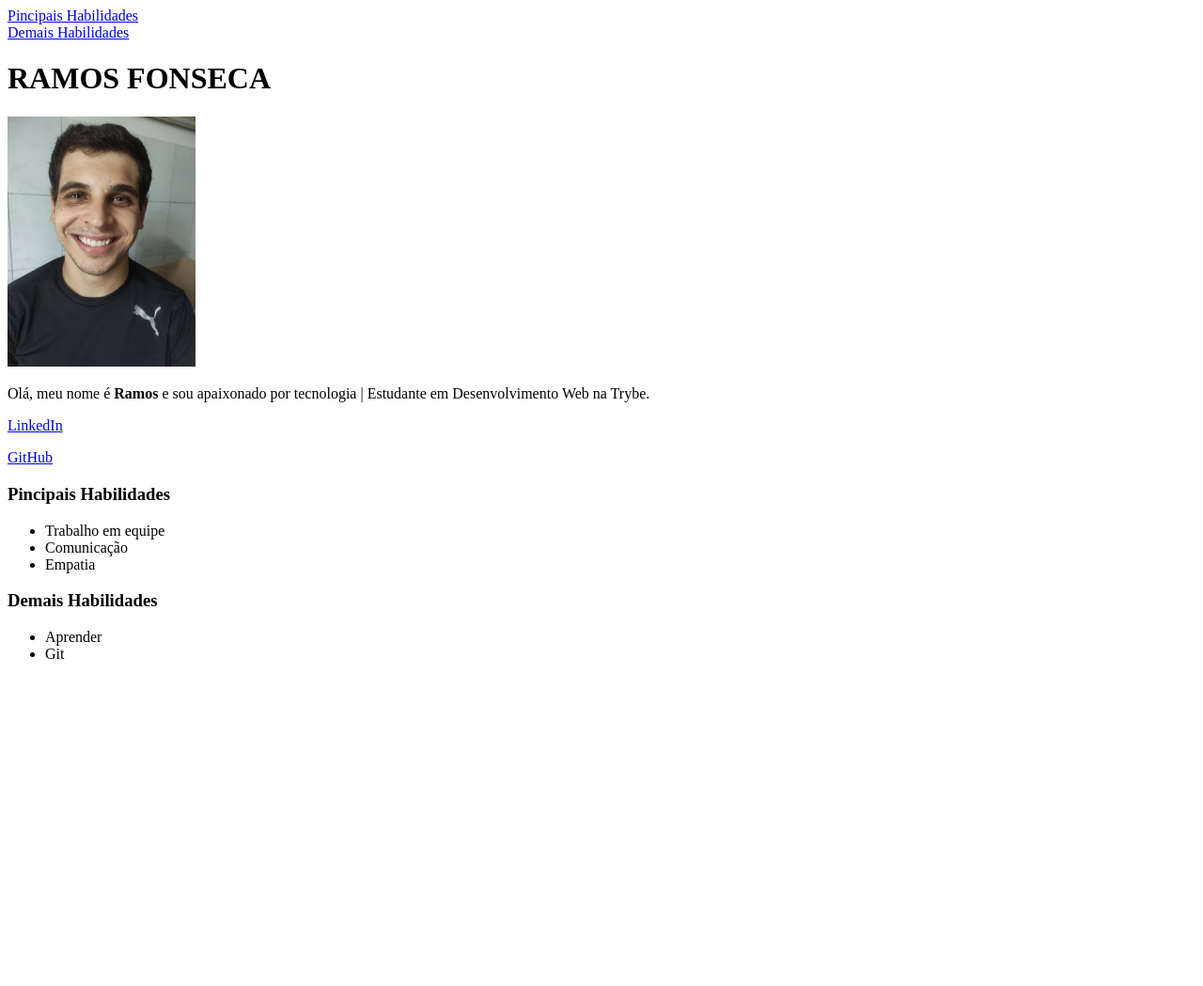
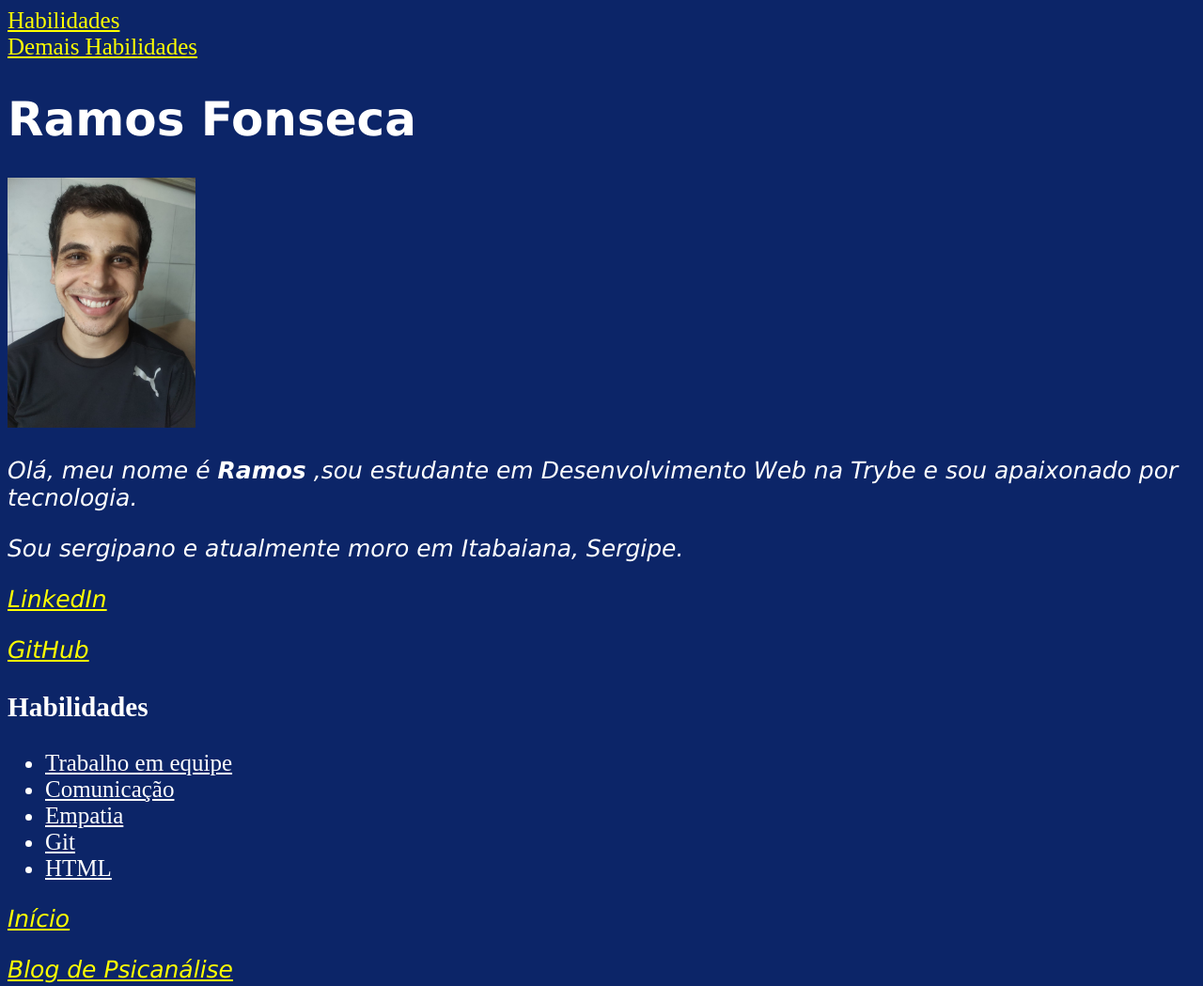
Before and after one commit to beidseitig/beidseitig.github.io, a plain HTML site: page index.html in a window 1280 px wide. Shown: the whole page at 94% size. Before the commit the page ends 800 px from the top, so only its background shows below. Drawn offline with Linux system fonts and the light colour scheme.

Commit message:
Mudança de plano de fundo e outros ajustes utilizando a tag <style>

```diff
--- a/index.html
+++ b/index.html
@@ -3,28 +3,64 @@
 <head>
     <meta charset="UTF-8">
     <title>Ramos Fonseca</title>
+    <style>
+        h1{
+            font-family: Geneva;
+        }
+
+        p{
+            font-family: Verdana;
+        }
+
+       body{
+            background-color: #0c2568;
+            color: white;
+            font-size: 25px;
+        }
+
+        a:link{
+            color: yellow;
+        }
+
+        a:visited{
+            color: yellow;
+        }
+
+        p{
+            font-style: italic;
+        }
+
+        li{
+            font-size: 25px;
+            text-decoration: underline;
+        }
+
+    </style>
 </head>
 <body>
-    <a href="principais-habilidades">Pincipais Habilidades</a><br>
+    <a href="#habilidades">Habilidades</a><br>
     <a href="#demais-habilidades">Demais Habilidades</a>
 
-    <h1>RAMOS FONSECA</h1>
-        <img src="/images/4cf36e59-2c49-4850-8dca-28a86b731d65.jpeg" alt="Foto Ramos" width="200px">
-        <p>Olá, meu nome é <strong>Ramos</strong> e sou apaixonado por tecnologia | Estudante em Desenvolvimento Web na Trybe.</p>
-        <p><a href="https://www.linkedin.com/in/ramosfonseca/" target="_blank">LinkedIn</a></p>
-        <p><a href="https://github.com/beidseitig" target="_blank">GitHub</a></p>
+    <h1>Ramos Fonseca</h1>
 
-    <h3 id="principais-habilidades">Pincipais Habilidades</h3>
+    <img src="/images/4cf36e59-2c49-4850-8dca-28a86b731d65.jpeg" alt="Foto Ramos" id="minha-foto" width="200px">
+
+    <p>Olá, meu nome é <strong>Ramos</strong> ,sou estudante em Desenvolvimento Web na Trybe e sou apaixonado por tecnologia.</p>
+    <p> Sou sergipano e atualmente moro em Itabaiana, Sergipe.</p>
+    <p><a href="https://www.linkedin.com/in/ramosfonseca/" target="_blank">LinkedIn</a></p>
+    <p><a href="https://github.com/beidseitig" target="_blank">GitHub</a></p>
+
+    <h3 id="habilidades">Habilidades</h3>
     <ul>
         <li>Trabalho em equipe</li>
         <li>Comunicação</li>
         <li>Empatia</li>
+        <li>Git</li>
+        <li>HTML</li>
     </ul>
 
-    <h3 id="demais-habilidades">Demais Habilidades</h3>
-    <ul>
-        <li>Aprender</li>
-        <li>Git</li>
-    </ul>
+    <p><a href="#minha-foto">Início</a></p>
+    <p><a href="https://blogdapsicanalise.com.br/" target="_blank">Blog de Psicanálise</a></p>
+
 </body>
 </html>
```
